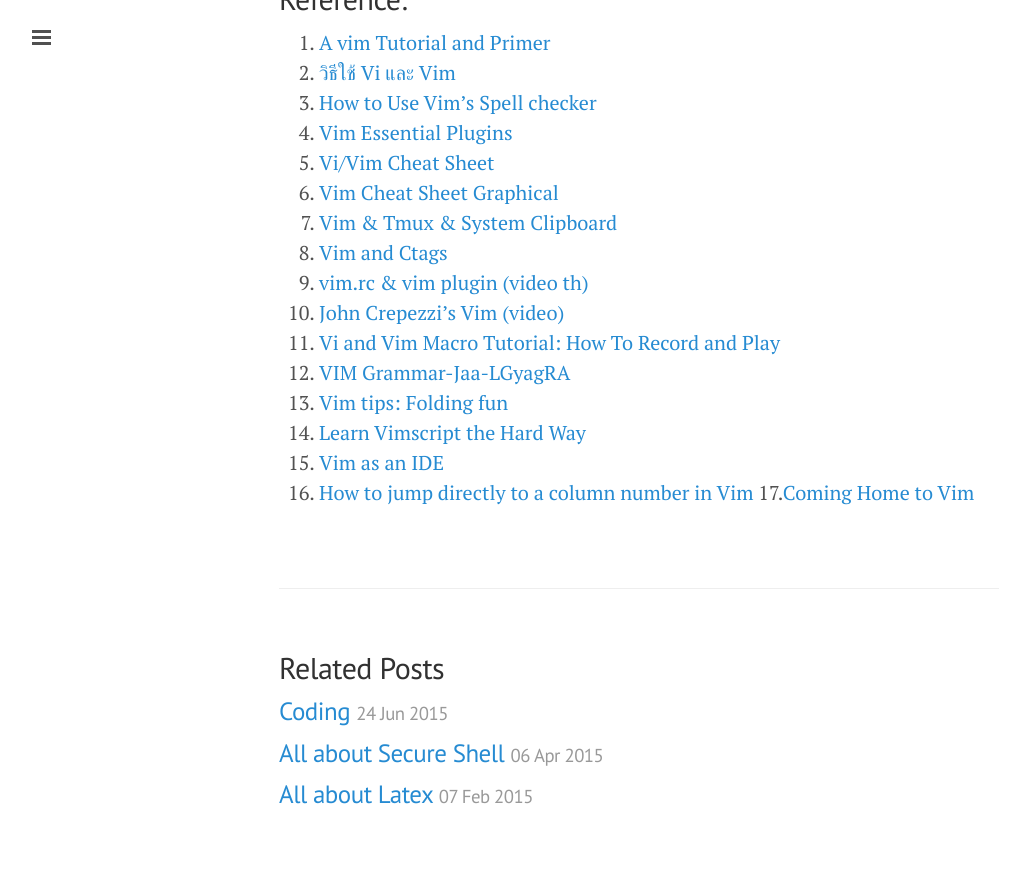
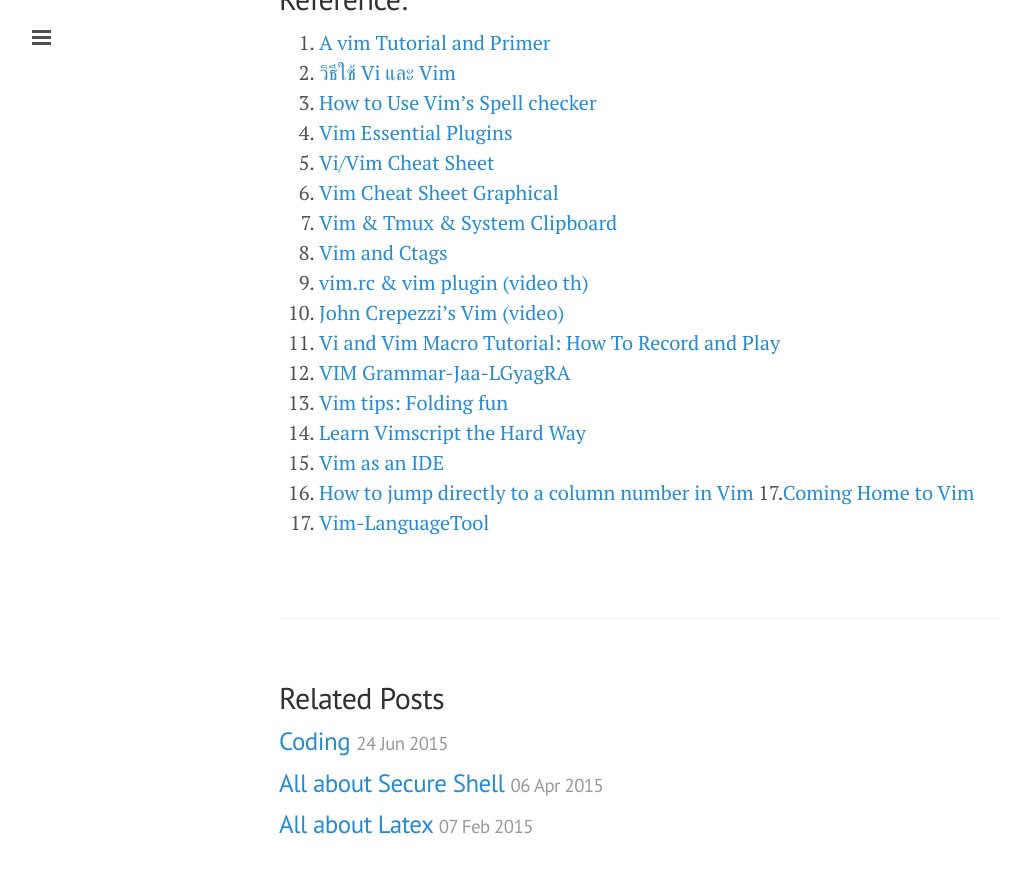
Before and after one commit to ibotdotout/ibotdotout.github.io, a Jekyll site: the page built from _posts/2014-06-09-vim.md, in a window 1280 px wide and 900 px high, scrolled down 5769 px. Shown: the top 873 px of the window, without its empty margins (1-1031 px from the left). Built offline with Jekyll 4.4.1, drawn with Linux system fonts in a browser that asks for light colours; Markdown is read by kramdown in place of the engine named in the settings.

Commit message:
add vim grammar checker plugin

```diff
--- a/_posts/2014-06-09-vim.md
+++ b/_posts/2014-06-09-vim.md
@@ -234,3 +234,4 @@ $ brew install vim
 15. [Vim as an IDE](https://github.com/jez/vim-as-an-ide)
 16. [How to jump directly to a column number in Vim](http://stackoverflow.com/questions/9953082/how-to-jump-directly-to-a-column-number-in-vim)
 17.[Coming Home to Vim](http://stevelosh.com/blog/2010/09/coming-home-to-vim/)
+18. [Vim-LanguageTool](https://github.com/vim-scripts/LanguageTool)
```
